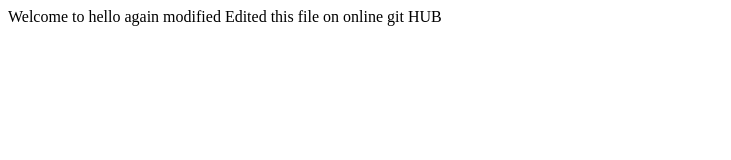
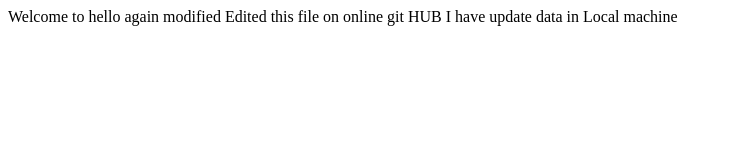
Before and after one commit to Ramanjaneyulareddy1/MYPROJECT, a plain HTML site: page index.html in a window 1280 px wide. Shown: the whole page, without its empty margins (0-731 px from the left). Drawn offline with Linux system fonts and the light colour scheme.

Commit message:
local dataadded to the file

```diff
--- a/index.html
+++ b/index.html
@@ -4,4 +4,5 @@ Welcome to <HTML:5></HTML:5>
     <head>hello</head>
     again modified
     Edited this file on online git HUB
+	I have update data in Local machine
 </Body>
```
